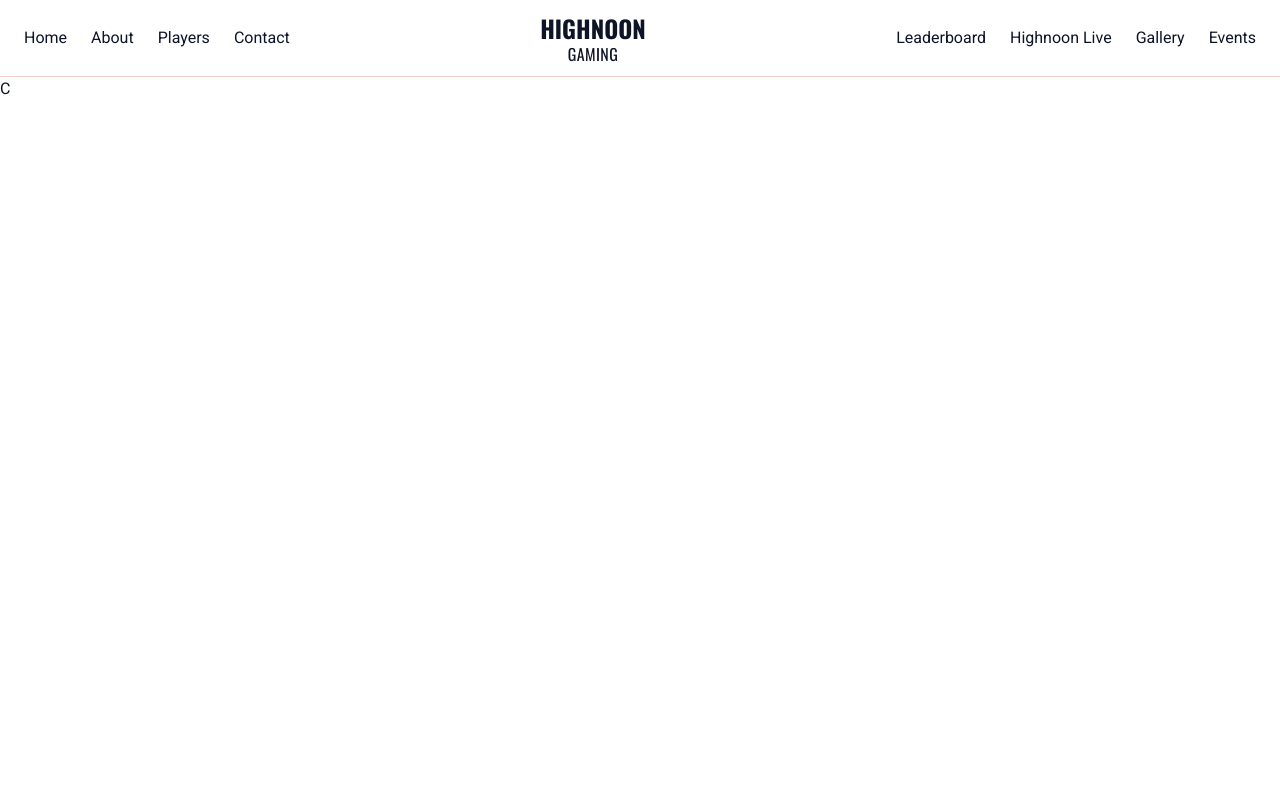
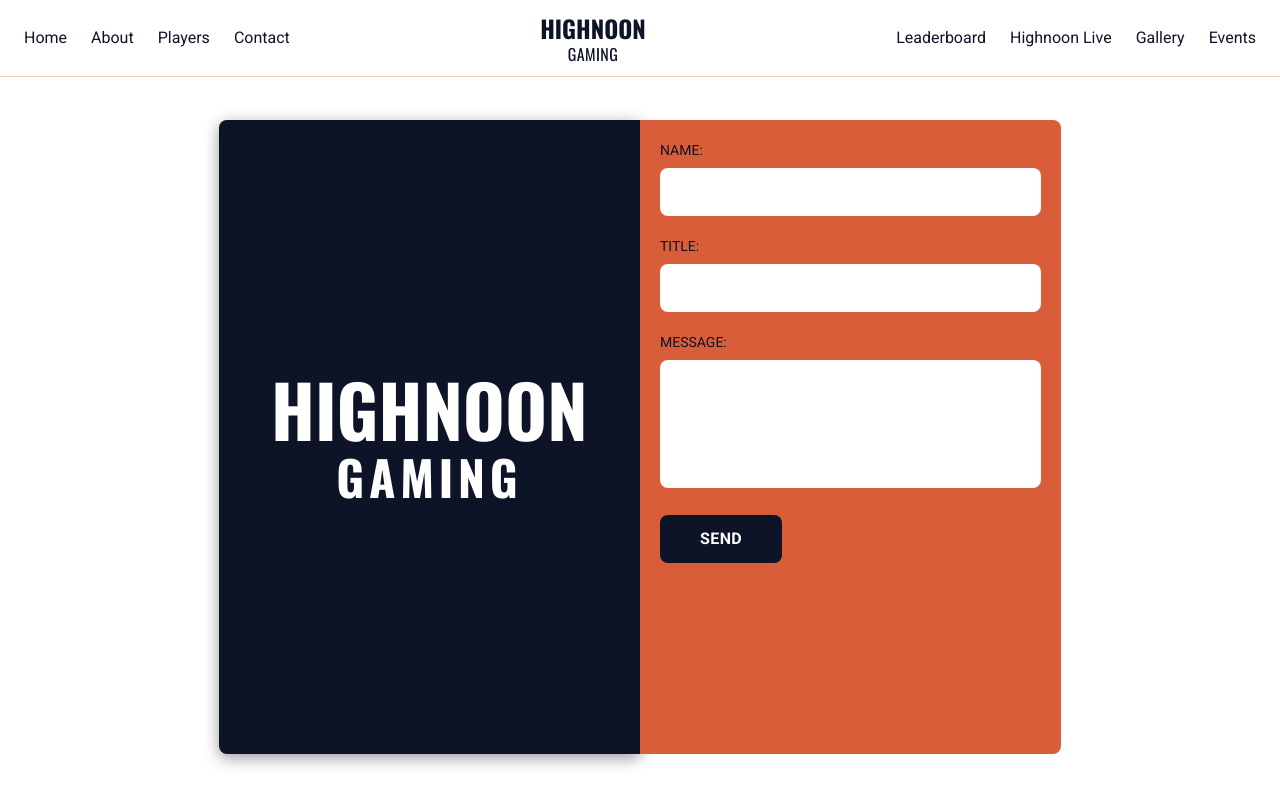
Before and after one commit to HighnoonGaming/highnoon_gaming, a React (Vite) app: page /contact in a window 1280 px wide. Built offline with nearby package versions, Linux system fonts and the light colour scheme.

Commit message:
contact page completed

```diff
--- a/src/pages/contact.tsx
+++ b/src/pages/contact.tsx
@@ -1,5 +1,130 @@
-function Contact() {
-  return <div>C</div>
+import { useState } from 'react'
+import { Angry, Smile } from 'lucide-react'
+import type { ChangeEvent, FormEvent } from 'react'
+
+type formProps = {
+  fullName: string
+  title: string
+  message: string
+}
+
+function Contact({ fullName = '', title = '', message = '' }: formProps) {
+  const [formData, setFormData] = useState({
+    fullName,
+    title,
+    message,
+  })
+
+  const handleChange = (
+    e: ChangeEvent<HTMLInputElement | HTMLTextAreaElement>,
+  ) => {
+    const { name, value } = e.target
+    setFormData((prev) => ({ ...prev, [name]: value }))
+  }
+
+  const handleSubmit = (e: FormEvent<HTMLFormElement>) => {
+    e.preventDefault()
+
+    console.log('Form submitted:', formData)
+  }
+
+  return (
+    <div className="p-2 flex items-center justify-center h-[calc(100vh-80px)] w-full">
+      {/* LOGO */}
+      <div className="h-[90%] w-1/3 bg-oxfordBlue shadow-[0_4px_16px_rgba(0,0,0,0.4)] border border-transparent rounded-l-lg flex flex-col gap-2 items-center justify-center">
+        <p className="uppercase font-oswald text-7xl text-white font-bold">
+          Highnoon
+        </p>
+        <p className="uppercase font-oswald text-5xl text-white font-bold tracking-widest">
+          Gaming
+        </p>
+      </div>
+
+      {/* FORM */}
+      <form
+        action={''}
+        method=""
+        onSubmit={handleSubmit}
+        className={`h-[90%] w-1/3 rounded-r-lg flex flex-col p-5 gap-5 bg-cinnabar`}
+      >
+        {/* NAME */}
+        <div className="relative">
+          <p className="uppercase text-sm">Name:</p>
+          <input
+            type="text"
+            name="fullName"
+            className={`w-full h-12 rounded-lg pl-2 outline-0 mt-2 bg-white text-oxfordBlue`}
+            value={formData.fullName}
+            onChange={handleChange}
+          />
+          <div
+            className={`-z-10 absolute right-2 transition-all duration-500 ease-in-out ${formData.fullName.length > 0 ? 'top-1 opacity-100' : 'top-10 opacity-0'}`}
+          >
+            {formData.fullName.length === 0 ? (
+              ''
+            ) : formData.fullName.length > 0 && formData.fullName.length < 5 ? (
+              <Angry color="red" className="h-8 w-8" />
+            ) : (
+              <Smile color="green" className="h-8 w-8" />
+            )}
+          </div>
+        </div>
+
+        {/* TITLE */}
+        <div className="relative">
+          <p className="uppercase text-sm">Title:</p>
+          <input
+            type="text"
+            name="title"
+            className={`w-full h-12 rounded-lg pl-2 outline-0 mt-2 bg-white text-oxfordBlue`}
+            value={formData.title}
+            onChange={handleChange}
+          />
+          <div
+            className={`-z-10 absolute right-2 transition-all duration-500 ease-in-out ${formData.fullName.length > 0 ? 'top-1 opacity-100' : 'top-10 opacity-0'}`}
+          >
+            {formData.title.length === 0 ? (
+              ''
+            ) : formData.title.length > 0 && formData.title.length < 5 ? (
+              <Angry color="red" className="h-8 w-8" />
+            ) : (
+              <Smile color="green" className="h-8 w-8" />
+            )}
+          </div>
+        </div>
+
+        {/* MESSAGE */}
+        <div className="relative">
+          <p className="uppercase text-sm">Message:</p>
+          <textarea
+            name="message"
+            className={`w-full min-h-32 max-h-60 resize-none rounded-lg pl-2 pt-2 outline-0 mt-2 bg-white text-oxfordBlue`}
+            value={formData.message}
+            onChange={handleChange}
+          />
+          <div
+            className={`-z-10 absolute right-2 transition-all duration-500 ease-in-out ${formData.message.length > 0 ? 'top-1 opacity-100' : 'top-10 opacity-0'}`}
+          >
+            {formData.message.length === 0 ? (
+              ''
+            ) : formData.message.length > 0 && formData.message.length < 10 ? (
+              <Angry color="red" className="h-8 w-8" />
+            ) : (
+              <Smile color="green" className="h-8 w-8" />
+            )}
+          </div>
+        </div>
+
+        {/* BUTTON */}
+        <button
+          type="submit"
+          className="px-10 py-3 bg-oxfordBlue text-white uppercase tracking-wide font-bold rounded-lg self-start"
+        >
+          Send
+        </button>
+      </form>
+    </div>
+  )
 }
 
 export default Contact
--- a/src/pages/gallery.tsx
+++ b/src/pages/gallery.tsx
@@ -5,7 +5,7 @@
 function Gallery() {
   const [isModalOpen, setIsModalOpen] = useState(false)
   return (
-    <div className="p-5">
+    <div className="p-5 overflow-hidden">
       <h2 className="uppercase text-6xl font-bold tracking-wide">Gallery</h2>
 
       <div className="hover:cursor-pointer mt-8 grid grid-cols-[repeat(auto-fill,minmax(14rem,1fr))] auto-rows-[12rem] gap-4 grid-flow-dense">
--- a/src/pages/live.tsx
+++ b/src/pages/live.tsx
@@ -4,7 +4,6 @@
       <iframe
         src="https://player.twitch.tv/?channel=highnoongamingbb&parent=localhost"
         allowFullScreen
-        // width="1920"
         className="w-full h-145 min-h-120"
       ></iframe>
     </div>
--- a/src/routes/__root.tsx
+++ b/src/routes/__root.tsx
@@ -4,7 +4,7 @@
 
 export const rootRoute = createRootRoute({
   component: () => (
-    <div className="overflow-hidden">
+    <div>
       <Navbar />
 
       <Outlet />
```
